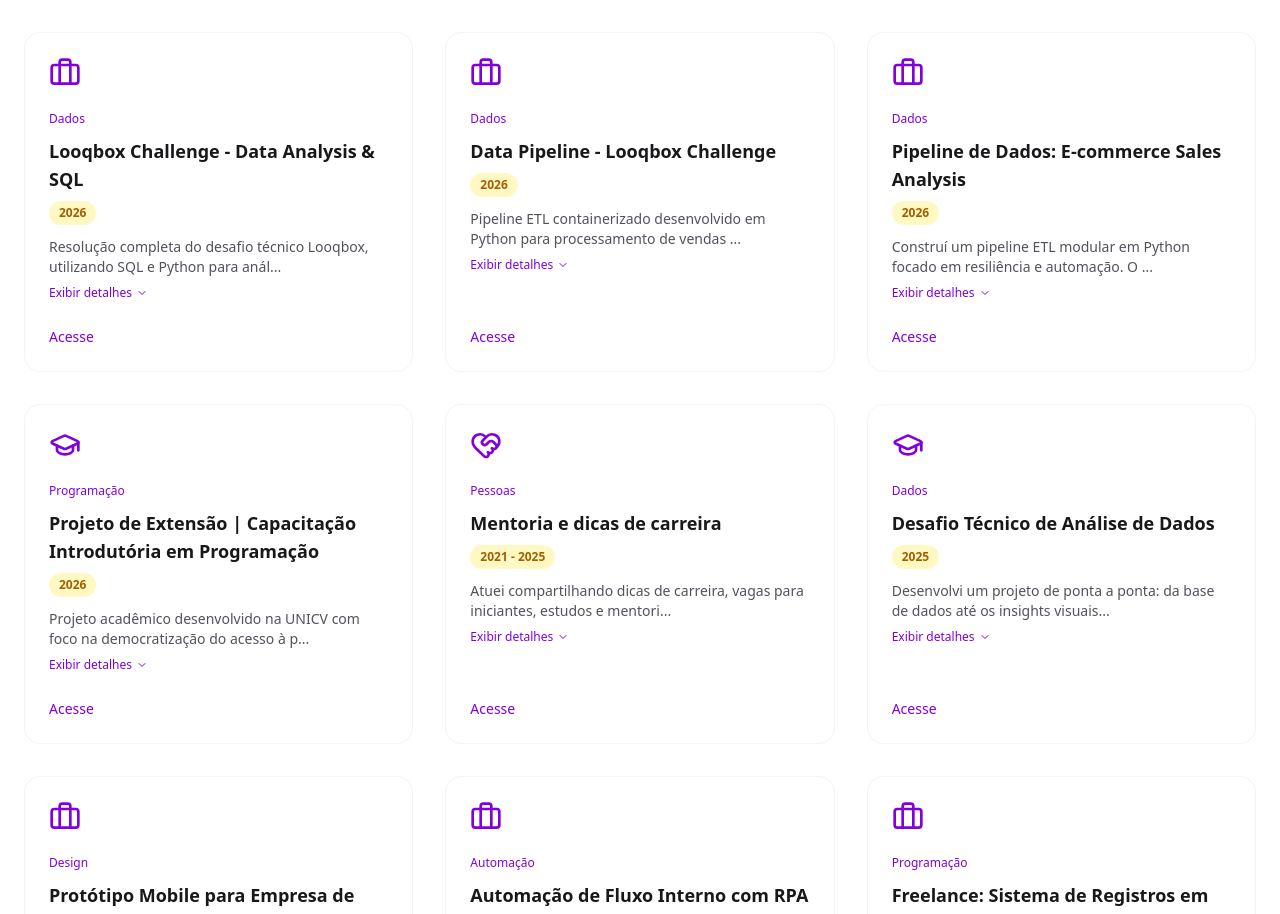
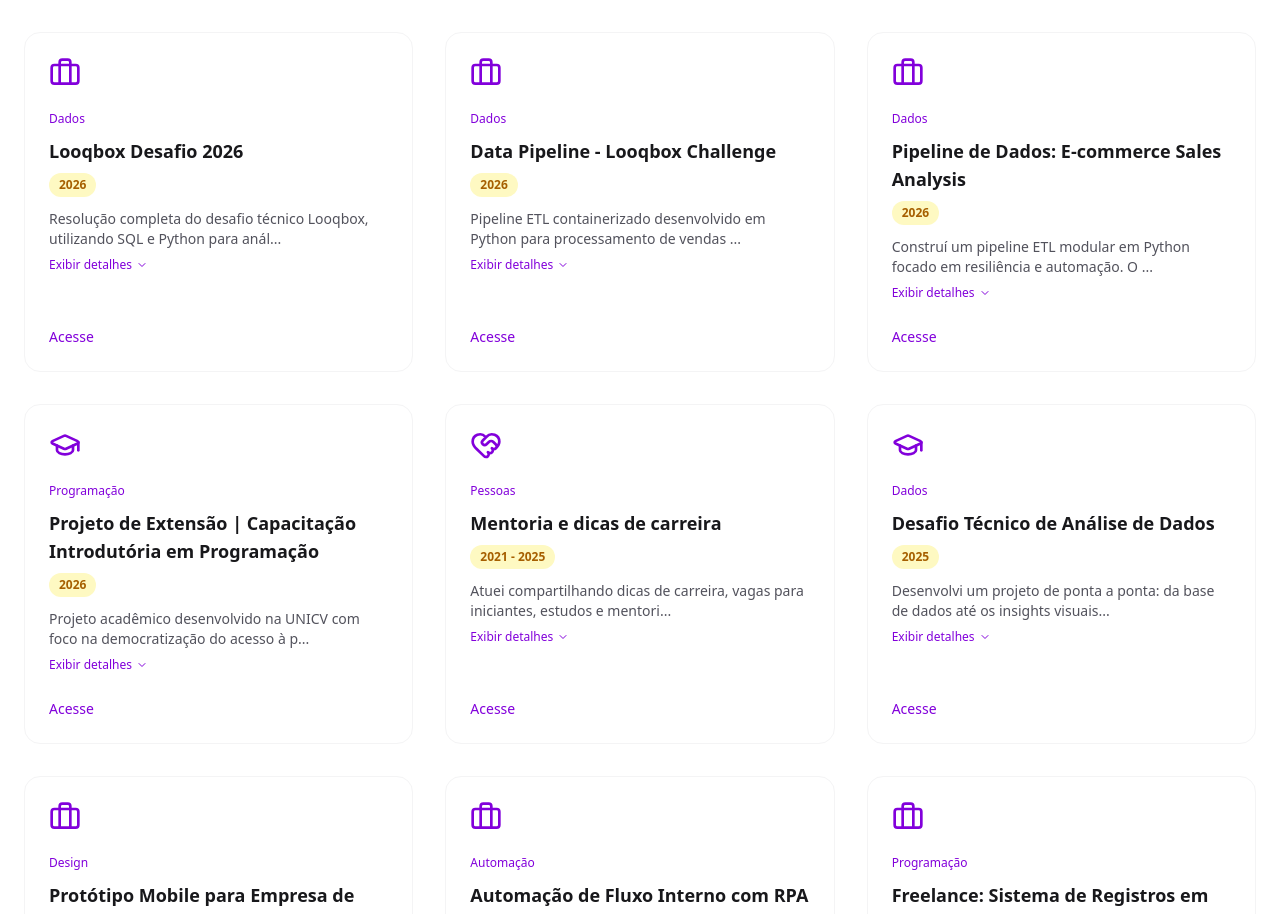
Before and after one commit to RuyLuques/ruyluques, a Next.js app: page / in a window 1280 px wide. Shown: the part 1940-2854 px from the top of the page. Built offline with nearby package versions, Linux system fonts and the light colour scheme.

Commit message:
Atualização no link do projeto

```diff
--- a/app/data/projects.ts
+++ b/app/data/projects.ts
@@ -8,7 +8,7 @@ import { Project } from "../types/project";
 
 export const projects: Project[] = [
   {
-    title: "Looqbox Challenge - Data Analysis & SQL",
+    title: "Looqbox Desafio 2026",
     type: "Dados",
     description:
       "Resolução completa do desafio técnico Looqbox, utilizando SQL e Python para análise de vendas. O projeto inclui queries analíticas em MySQL, funções parametrizadas em Python para consulta flexível (retrieve_data), cálculo de métricas como Ticket Médio, análise de ratings por gênero e visualizações com matplotlib. Código modular, reutilizável e documentado para fácil entendimento e reaproveitamento.",
@@ -24,7 +24,7 @@ export const projects: Project[] = [
     ],
     status: "2026",
     icon: Briefcase,
-    link: "https://github.com/RuyLuques/data-challenge"
+    link: "https://github.com/RuyLuques/looqbox-desafio-2026"
   },
   {
     title: "Data Pipeline - Looqbox Challenge",
```
